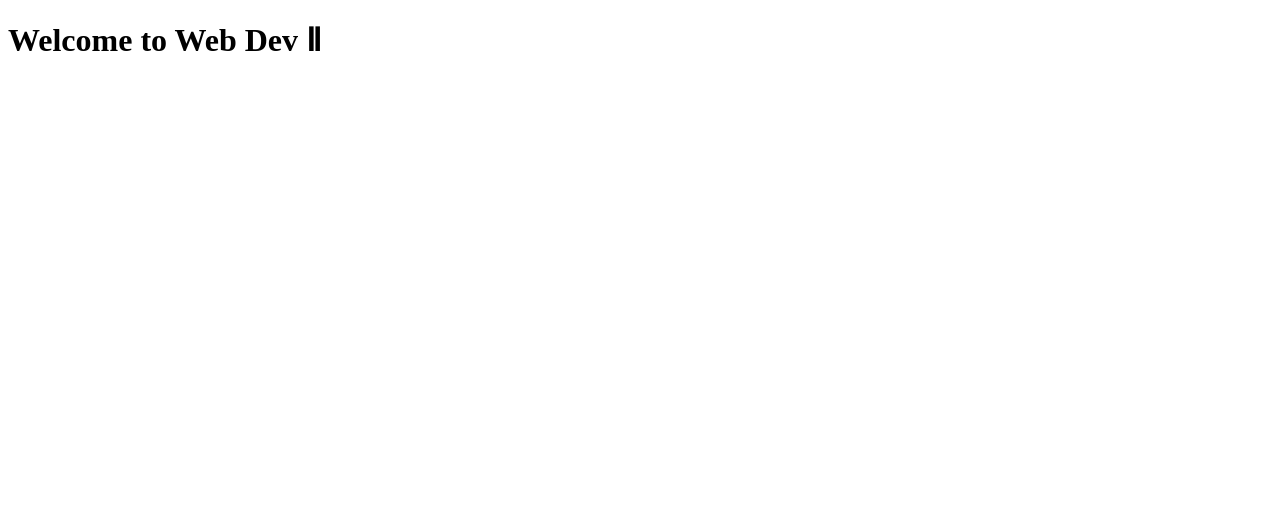
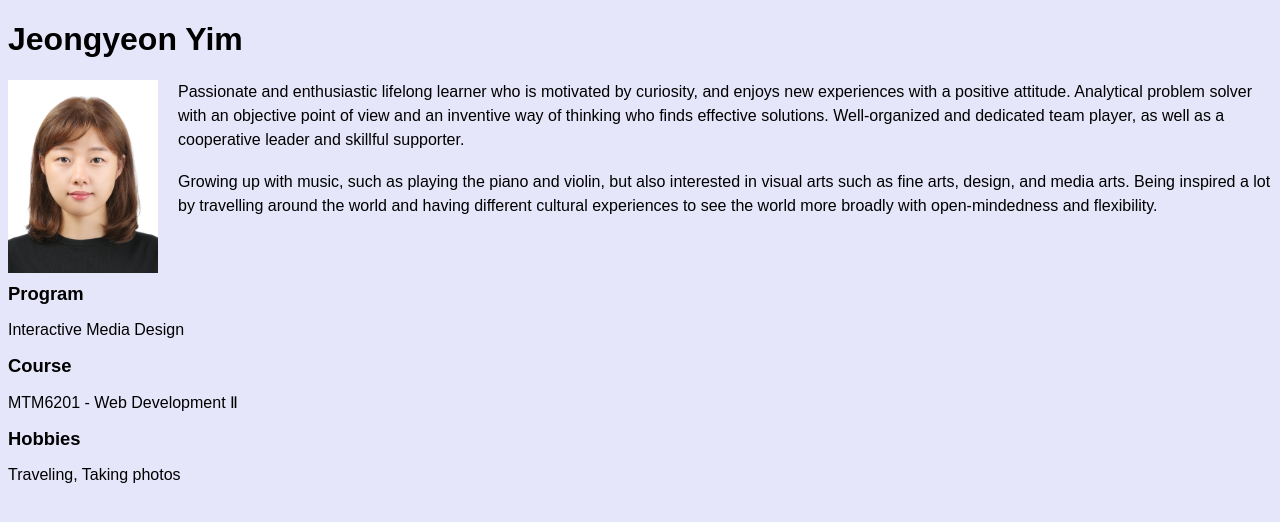
Before and after one commit to yim00012/mtm6201-week1, a plain HTML site: page index.html in a window 1280 px wide. Drawn offline with Linux system fonts and the light colour scheme.

Commit message:
edit html and css

```diff
--- /dev/null
+++ b/css/main.css
@@ -0,0 +1,26 @@
+body {
+    font-family: Arial, Helvetica, sans-serif;
+    background-color: lavender;
+}
+
+/* image floating on left and text wrapping around it */
+.container img {
+    max-width: 150px;
+    float: left;
+    margin-right: 20px;
+    margin-bottom: 10px;
+}
+
+.container p {
+    margin: 0 auto;
+    line-height: 1.5rem;
+}
+
+dl {
+    clear: left;
+}
+
+dl dt {
+    font-weight: bold;
+    font-size: 1.15rem;
+}
--- a/index.html
+++ b/index.html
@@ -4,11 +4,25 @@
     <meta charset="UTF-8">
     <meta http-equiv="X-UA-Compatible" content="IE=edge">
     <meta name="viewport" content="width=device-width, initial-scale=1.0">
-    <title>Web Dev Ⅱ - Week 1</title>
+    <link rel="stylesheet" href="css/main.css">
+    <title>Jeongyeon Yim</title>
 </head>
 <body>
     <div class="container">
-        <h1>Welcome to Web Dev Ⅱ</h1>
+        <h1>Jeongyeon Yim</h1>
+        <img src="images/YIM.jpg" alt="YIM">
+        <p>Passionate and enthusiastic lifelong learner who is motivated by curiosity, and enjoys new experiences with a positive attitude. Analytical problem solver with an objective point of view and an inventive way of thinking who finds effective solutions. Well-organized and dedicated team player, as well as a cooperative leader and skillful supporter.</p><br>
+        <p>Growing up with music, such as playing the piano and violin, but also interested in visual arts such as fine arts, design, and media arts. Being inspired a lot by travelling around the world and having different cultural experiences to see the world more broadly with open-mindedness and flexibility.</p>
+        <dl>
+            <dt>Program</dt>
+            <dl>Interactive Media Design</dl>
+
+            <dt>Course</dt>
+            <dl>MTM6201 - Web Development Ⅱ</dl>
+
+            <dt>Hobbies</dt>
+            <dl>Traveling, Taking photos</dl>
+        </dl>
     </div>
 </body>
 </html>
```
Also changed, not shown: images/YIM.jpg (added), 1 other file.
